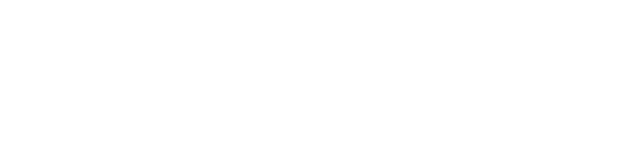
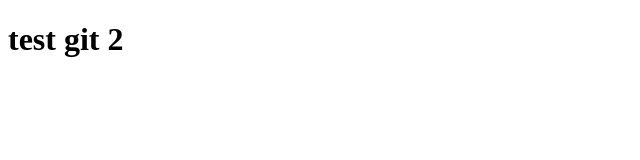
Before and after one commit to vladislavRomashko/test-git-2, a plain HTML site: page index.html in a window 1280 px wide. Shown: the whole page, without its empty margins (0-640 px from the left). Drawn offline with Linux system fonts and the light colour scheme.

```diff
--- a/index.html
+++ b/index.html
@@ -7,6 +7,7 @@
     <title>Test-GIT-2</title>
   </head>
   <body>
+    <h1>test git 2</h1>
     <script src="index.js"></script>
   </body>
 </html>
```
Also changed, not shown: 2 other files.
